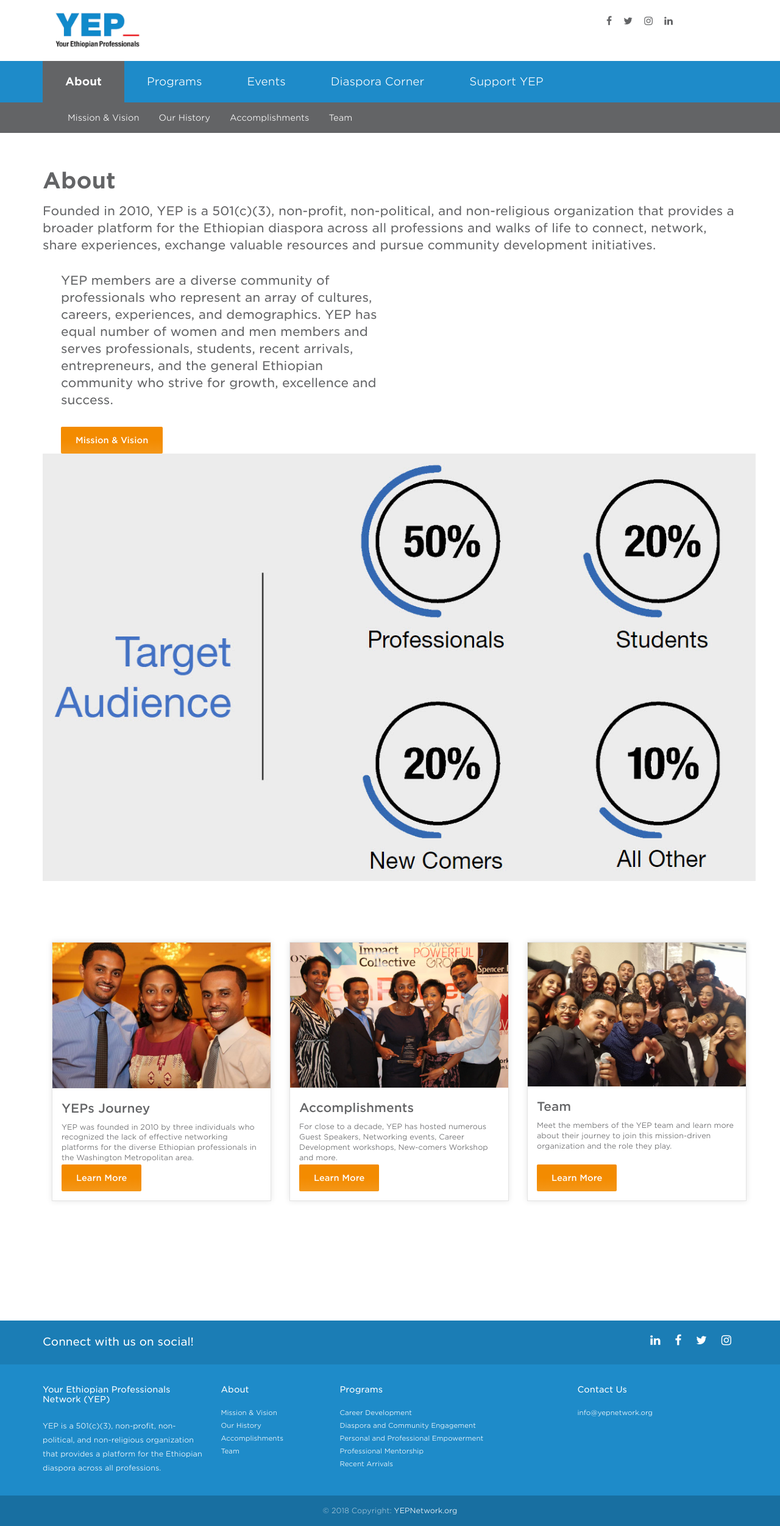
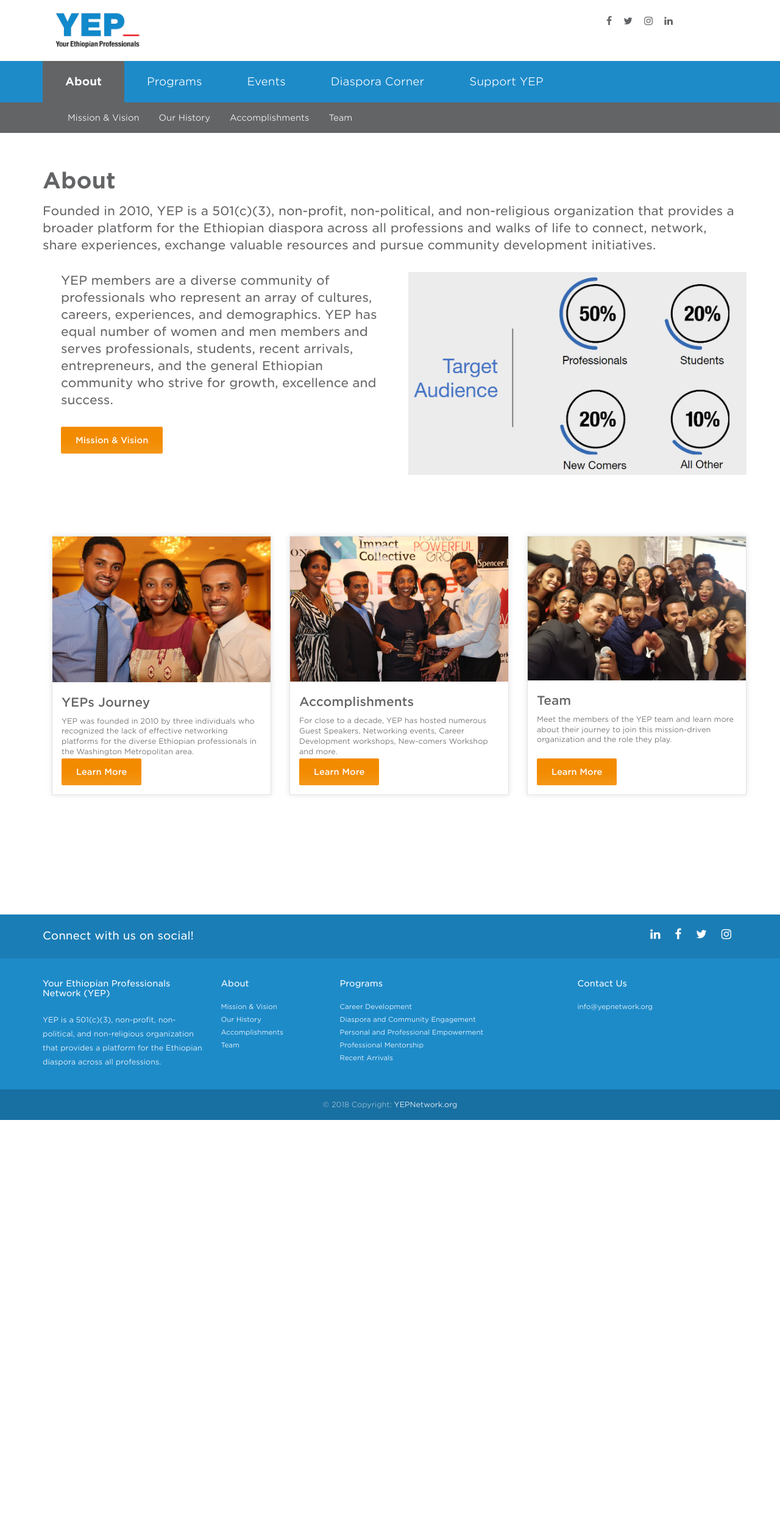
Before and after one commit to YEPNetwork/yepnetwork.github.io, a Jekyll site: the page built from about.html, in a window 1280 px wide. Shown: the whole page at 61% size. Built offline with Jekyll 4.4.1, drawn with Linux system fonts in a browser that asks for light colours; nearby versions of some CDN libraries; after the commit the page ends 1837 px from its top, so only the background shows below that.

Commit message:
Update about.html

```diff
--- a/about.html
+++ b/about.html
@@ -47,7 +47,7 @@
         <a href="/about/mission" class="btn btn-donate"> Mission &amp; Vision</a>
         </div>
       <div class="row">
-
+        <div class="col-sm-10 col-md-6">
             <img src="/assets/images/hero/target_audience.jpg">
         </div>
       </div>
```
